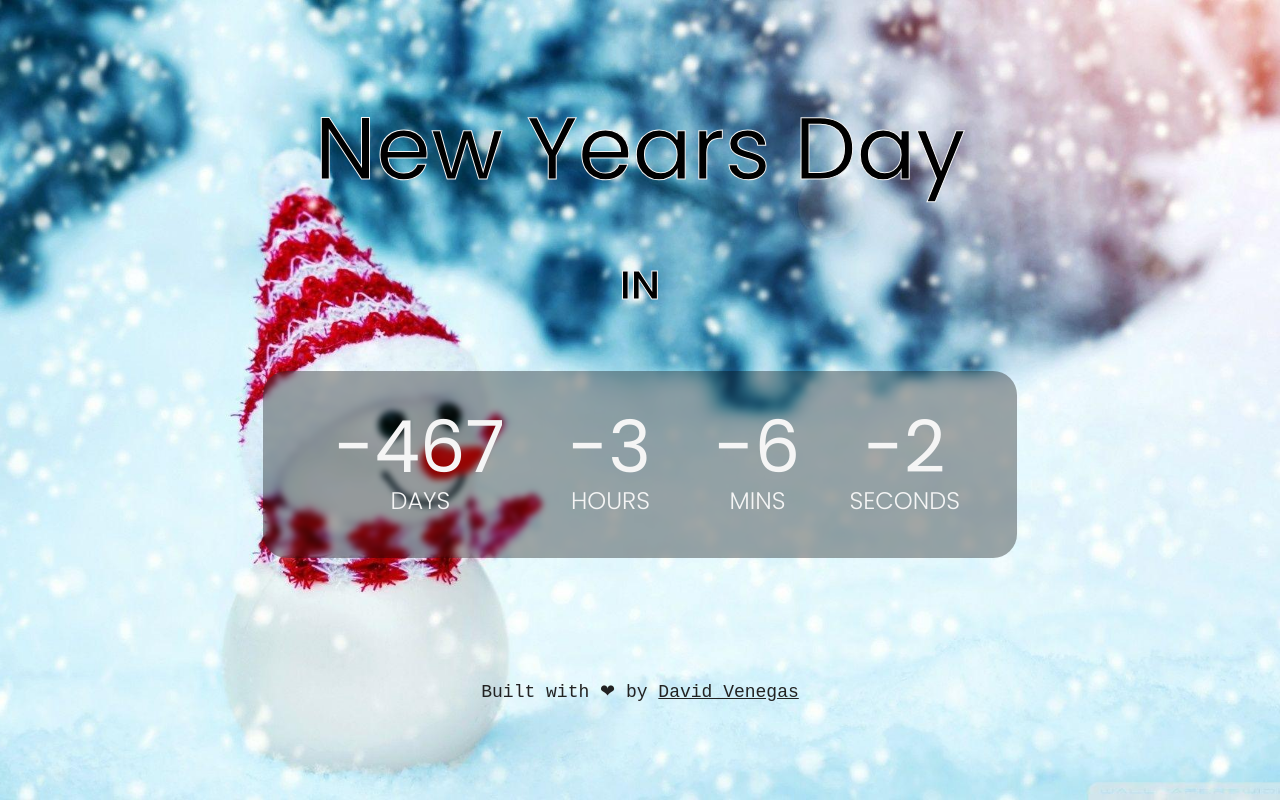
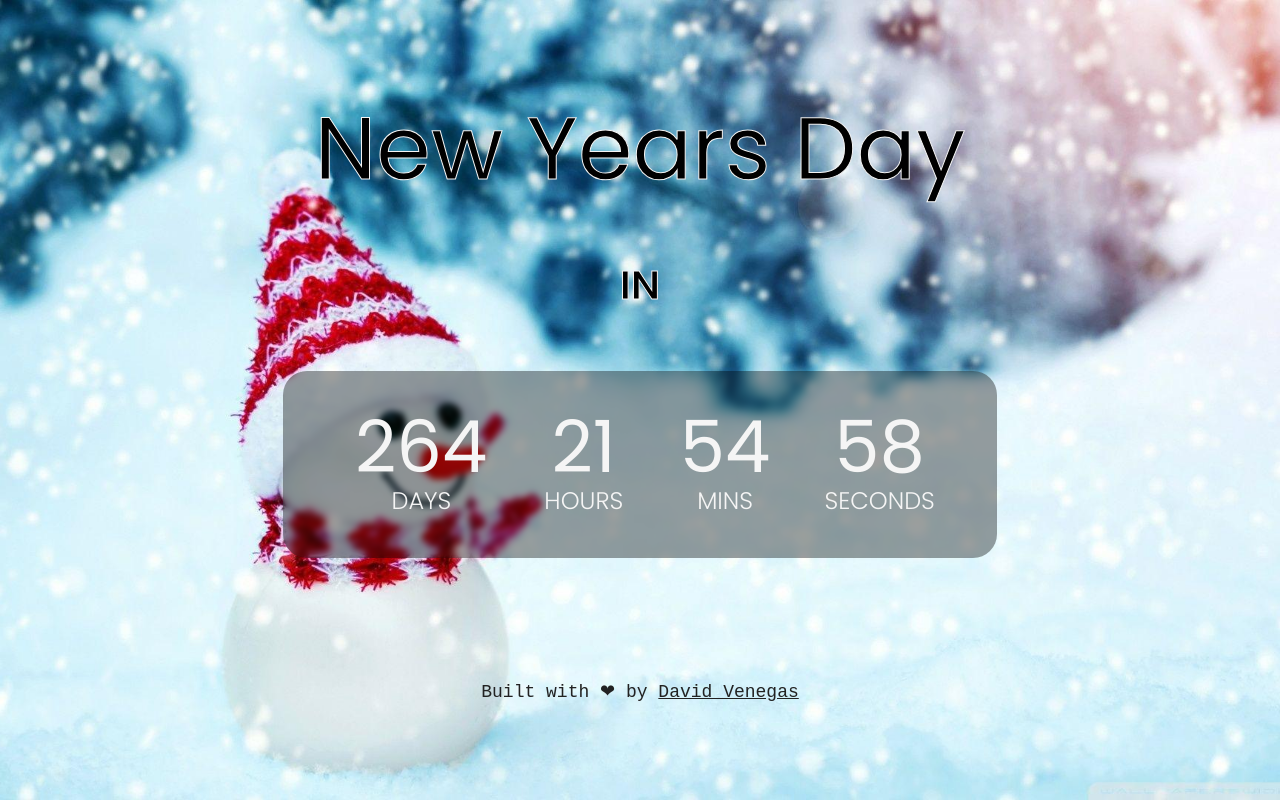
Before and after one commit to davidmvenegas/JS-CountdownTimer, a plain HTML site: page index.html in a window 1280 px wide. Drawn offline with Linux system fonts and the light colour scheme.

Commit message:
fixing the year

```diff
--- a/index.js
+++ b/index.js
@@ -3,13 +3,14 @@ const hoursEl = document.getElementById('hours')
 const minsEl = document.getElementById('mins')
 const secondsEl = document.getElementById('seconds')
 
-const newYears = '1 Jan 2023'
+const thisYear = new Date().getFullYear()
+const newYears = new Date(`January 01 ${thisYear + 1} 00:00:00`)
 
 function countdown() {
     const newYearsDate = new Date(newYears)
     const currentDate = new Date()
     const totalSeconds = new Date(newYearsDate - currentDate) / 1000
-    const days =  Math.floor(totalSeconds / 3600 / 24)
+    const days = Math.floor(totalSeconds / 3600 / 24)
     const hours = Math.floor(totalSeconds / 3600) % 24
     const mins = Math.floor(totalSeconds / 60) % 60
     const seconds = Math.floor(totalSeconds) % 60
--- a/style.css
+++ b/style.css
@@ -35,9 +35,11 @@ h1 {
 }
 .countdown-container {
     display: flex;
+    align-items: center;
+    justify-content: center;
     padding: 2.5rem;
     border-radius: 1.5rem;
-    background-color: rgba(0, 0, 0, .35);
+    background-color: rgba(0, 0, 0, .375);
     backdrop-filter: blur(3px);
 }
 .big-text {
```
